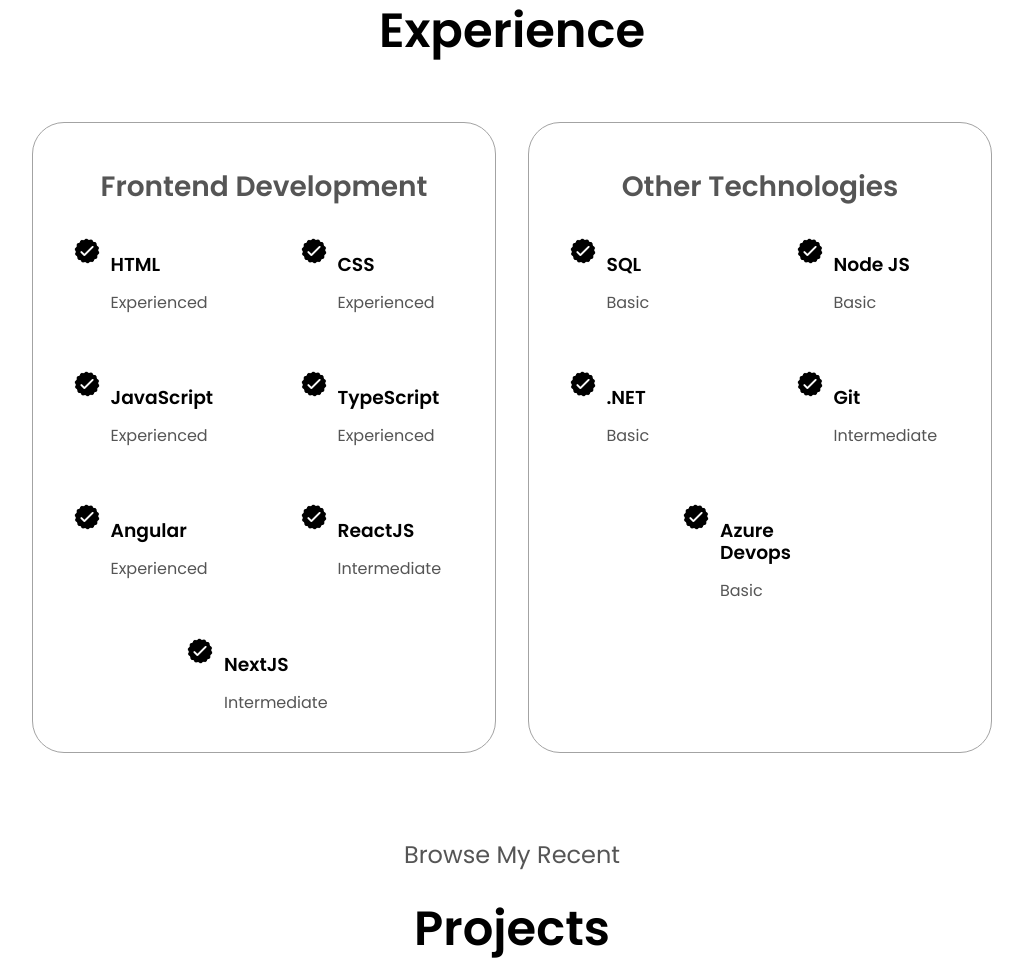
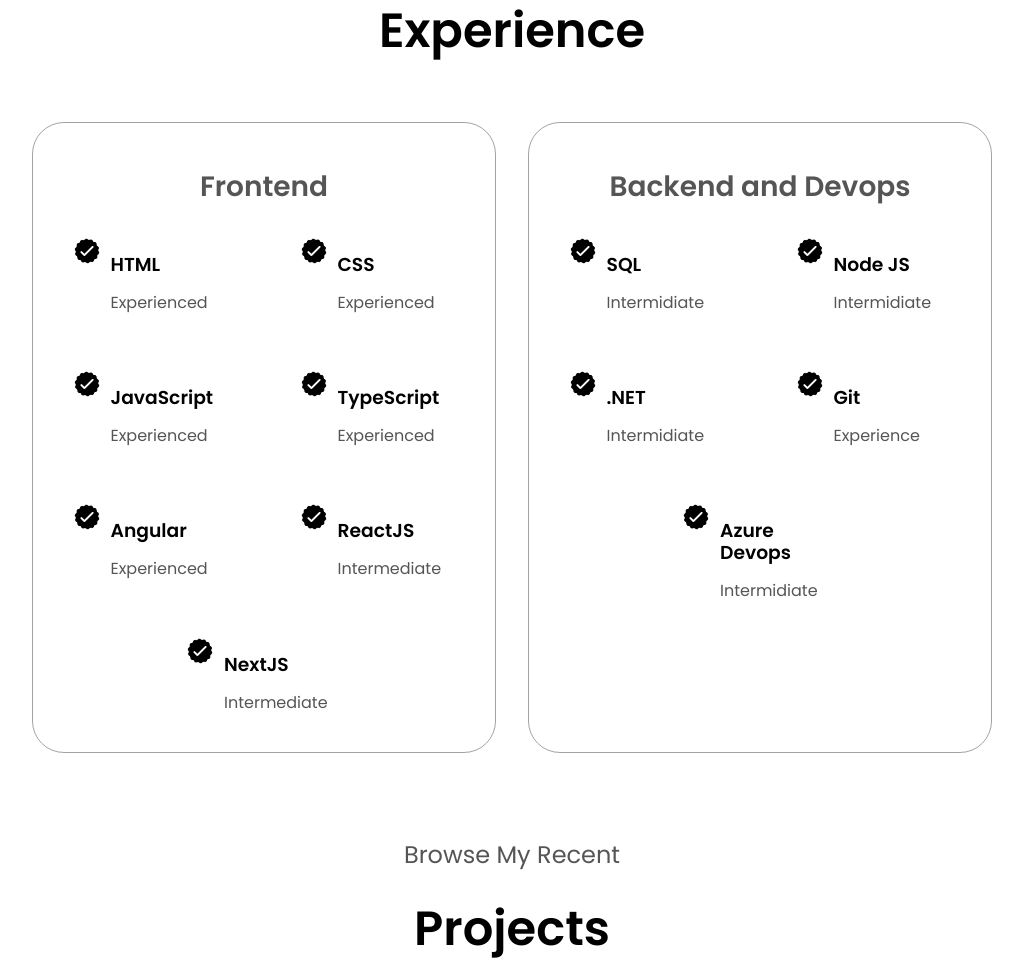
Before and after one commit to joeaspiazudeveloper/jou-portfolio-htmlCssJs, a plain HTML site: page index.html in a window 1280 px wide. Shown: the part 1687-2655 px from the top of the page, without its empty margins (128-1151 px from the left). Drawn offline with Linux system fonts and the light colour scheme.

Commit message:
Changed technologies

```diff
--- a/index.html
+++ b/index.html
@@ -153,7 +153,7 @@
         <div class="section-details-container">
           <div class="section-details">
             <div class="section-details__container">
-              <h2 class="experience-sub-title">Frontend Development</h2>
+              <h2 class="experience-sub-title">Frontend</h2>
               <div class="article-container">
                 <article>
                   <img
@@ -235,7 +235,7 @@
               </div>
             </div>
             <div class="section-details__container">
-              <h2 class="experience-sub-title">Other Technologies</h2>
+              <h2 class="experience-sub-title">Backend and Devops</h2>
               <div class="article-container">
                 <article>
                   <img
@@ -245,7 +245,7 @@
                   />
                   <div>
                     <h3>SQL</h3>
-                    <p>Basic</p>
+                    <p>Intermidiate</p>
                   </div>
                 </article>
                 <article>
@@ -256,7 +256,7 @@
                   />
                   <div>
                     <h3>Node JS</h3>
-                    <p>Basic</p>
+                    <p>Intermidiate</p>
                   </div>
                 </article>
                 <article>
@@ -267,7 +267,7 @@
                   />
                   <div>
                     <h3>.NET</h3>
-                    <p>Basic</p>
+                    <p>Intermidiate</p>
                   </div>
                 </article>
                 <article>
@@ -278,7 +278,7 @@
                   />
                   <div>
                     <h3>Git</h3>
-                    <p>Intermediate</p>
+                    <p>Experience</p>
                   </div>
                 </article>
                 <article>
@@ -289,7 +289,7 @@
                   />
                   <div>
                     <h3>Azure Devops</h3>
-                    <p>Basic</p>
+                    <p>Intermidiate</p>
                   </div>
                 </article>
               </div>
```
